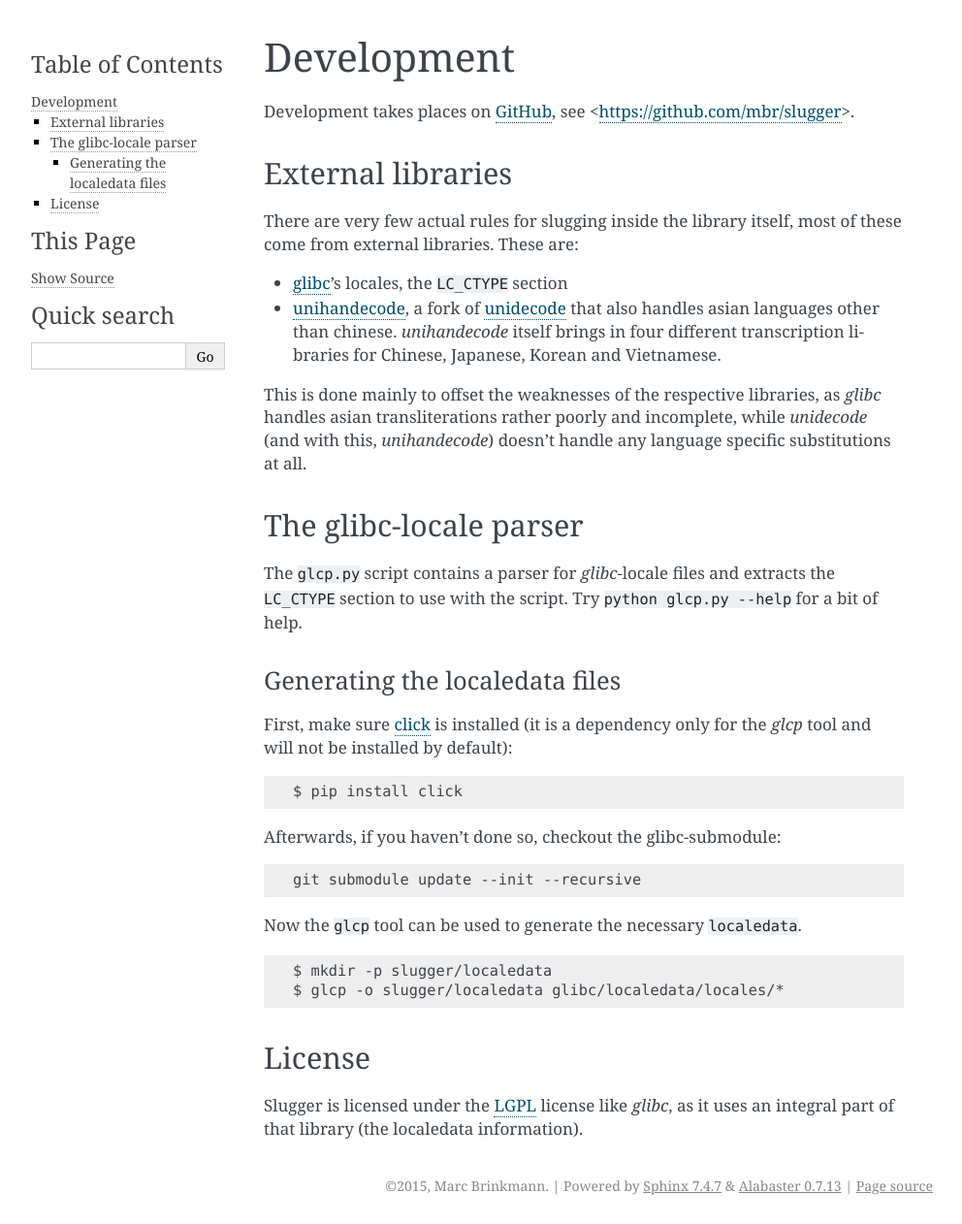
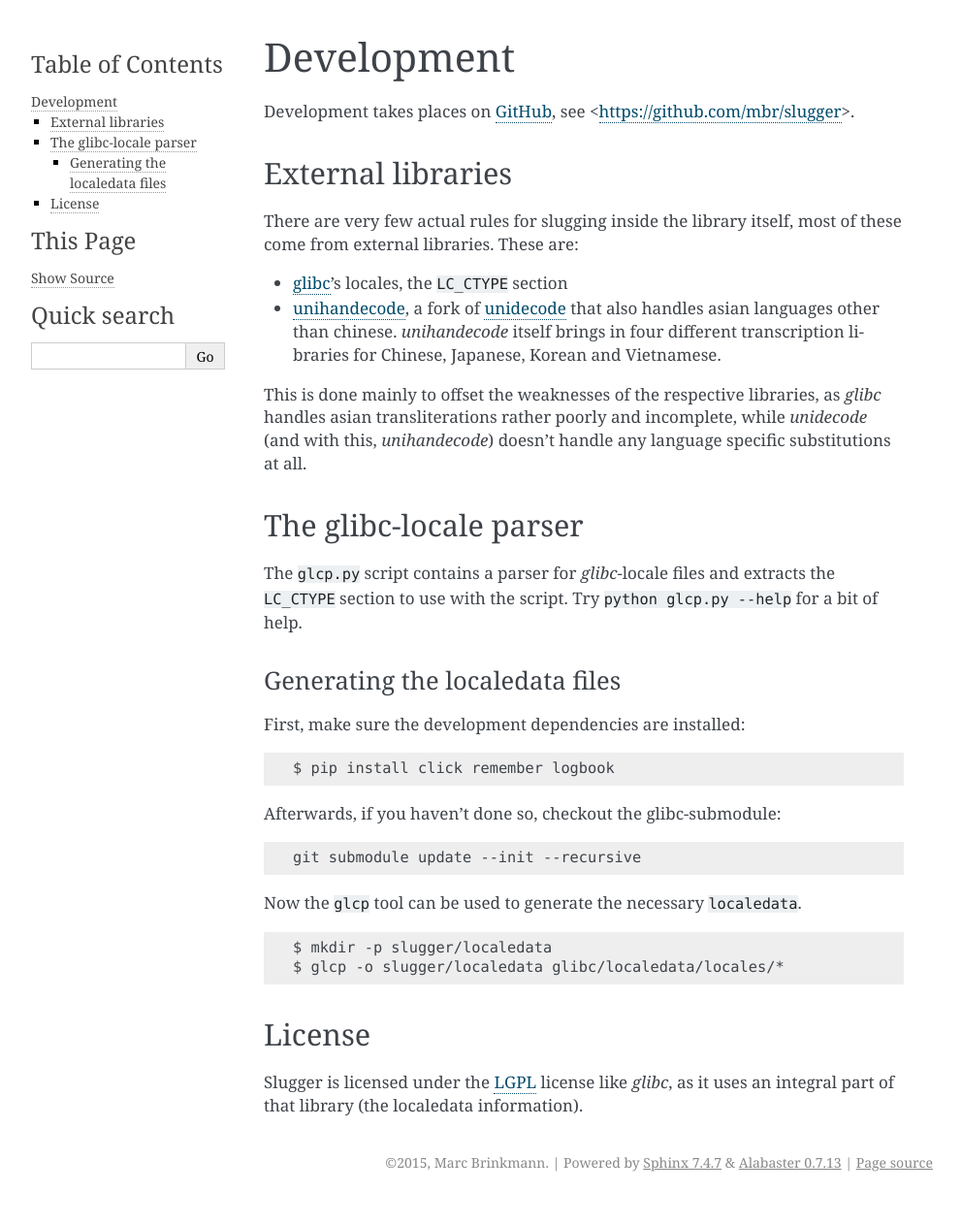
Before and after one commit to mbr/slugger, a Sphinx documentation site: the page built from docs/development.rst, in a window 1280 px wide. Shown: the whole page at 97% size, without its empty margins (148-1140 px from the left). Built offline with Sphinx 7.4.7, drawn with Linux system fonts in a browser that asks for light colours; after the commit the page ends 1238 px from its top, so only the background shows below that.

Commit message:
Changed requirements, now includes those required for running sdist.

```diff
--- a/docs/development.rst
+++ b/docs/development.rst
@@ -35,12 +35,11 @@ for a bit of help.
 Generating the localedata files
 ~~~~~~~~~~~~~~~~~~~~~~~~~~~~~~~
 
-First, make sure `click <http://click.pocoo.org>`_ is installed (it is a
-dependency only for the `glcp` tool and will not be installed by default):
+First, make sure the development dependencies are installed:
 
 .. code-block:: sh
 
-   $ pip install click
+   $ pip install click remember logbook
 
 Afterwards, if you haven't done so, checkout the glibc-submodule:
 
--- a/setup.py
+++ b/setup.py
@@ -19,6 +19,7 @@ class locale_sdist(sdist):
         sdist.run(self)
 
 
+devtools_req = ['click', 'remember', 'logbook']
 setup(name='slugger',
       version='0.2.dev1',
       description=('Slugging done right. Tries to support close to 300'
@@ -29,11 +30,12 @@ setup(name='slugger',
       author_email='git@marcbrinkmann.de',
       url='http://github.com/mbr/slugger',
       license='LGPLv2.1',
-      install_requires=['remember', 'logbook', 'unihandecode'],
+      install_requires=['remember', 'unihandecode'],
       include_package_data=True,
       packages=find_packages(exclude=['tests']),
+      setup_requires = devtools_req,
       extras_require = {
-          'devtools': ['click'],
+          'devtools': devtools_req,
       },
       entry_points = {
           'console_scripts': [
```
